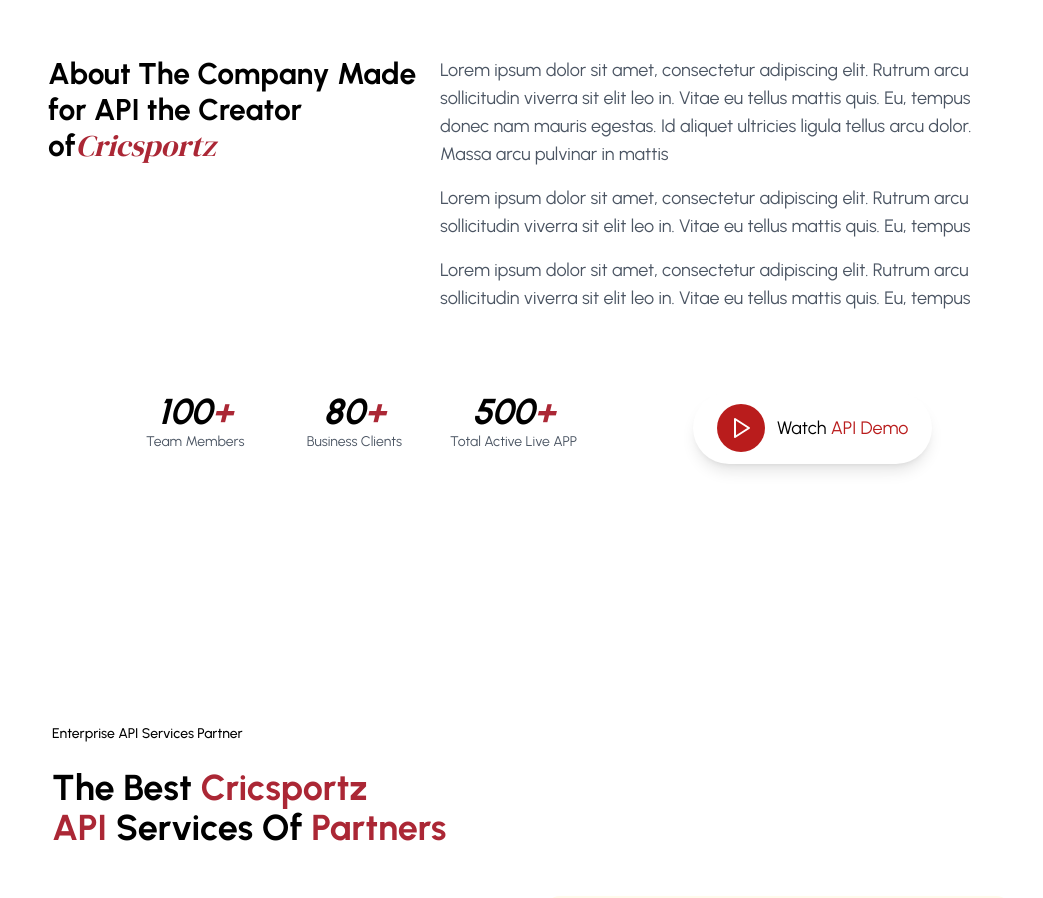
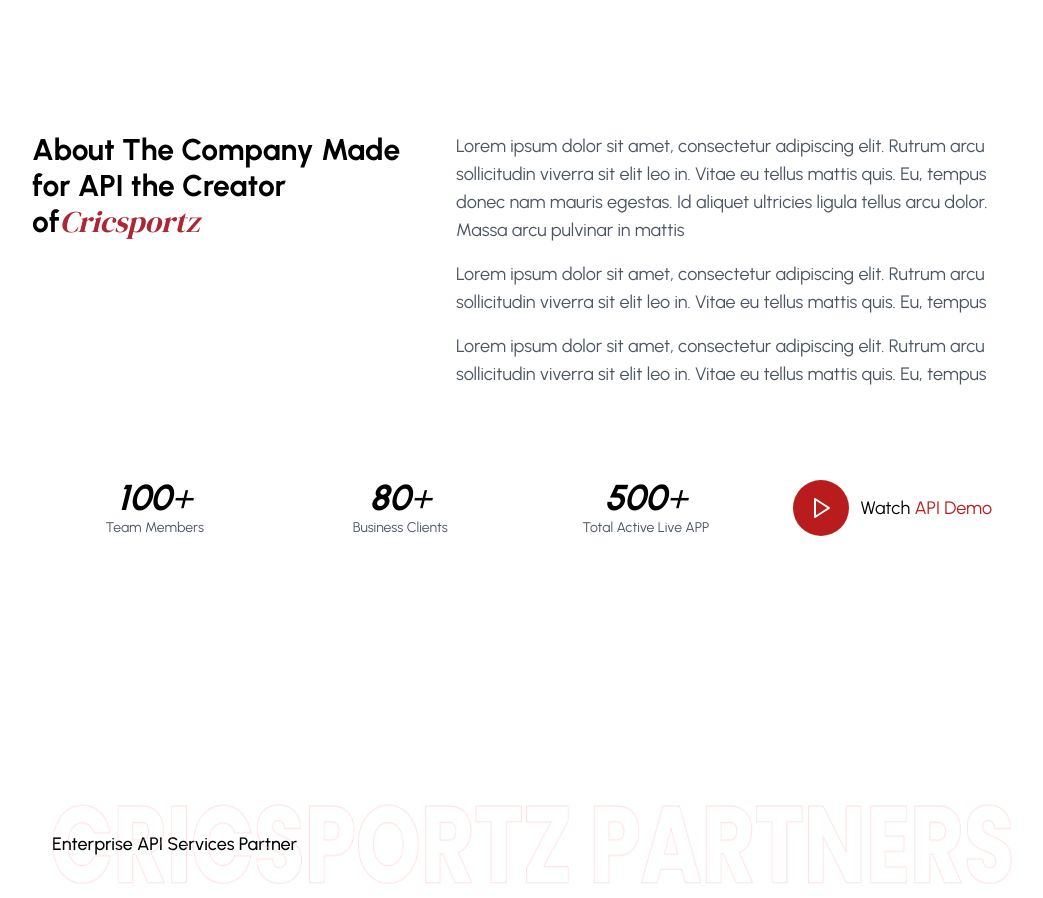
Before and after one commit to developerradheyshyam/cricsports-frontend, a Next.js app: page /about in a window 1280 px wide. Shown: the part 1820-2718 px from the top of the page, without its empty margins (108-1151 px from the left). Built offline with nearby package versions, Linux system fonts and the light colour scheme.

Commit message:
ui improvements in several pages

```diff
--- a/src/app/about/page.jsx
+++ b/src/app/about/page.jsx
@@ -37,7 +37,7 @@
     return (
         <div className={`${urbanist.variable} font-urbanist w-full`}>
             {/* Hero Section */}
-            <section className="min-h-screen relative pt-24 ">
+            <section className="min-h-screen relative pt-24 md:pt-40">
                 <div className="wraper flex flex-col space-y-4 sm:space-y-6 justify-center items-center z-10 text-white px-4 sm:px-6">
                     <h1 className="text-3xl sm:text-4xl md:text-5xl font-bold text-center">About</h1>
                     <span className={`${dmSerif.variable} text-2xl sm:text-3xl font-thin font-dmSerif italic text-center`}>
@@ -109,7 +109,7 @@
                     />
                 </div>
 
-                <div className="absolute  flex justify-center items-center -translate-x-1/2 left-1/2 -bottom-40 sm:-bottom-60 md:-bottom-80 w-full">
+                <div className="absolute  flex justify-center items-center -translate-x-1/2 left-1/2 -bottom-40 sm:-bottom-60 md:-bottom-96 w-full">
                     <Image
                         src="/about-girl.png"
                         alt="About Hero"
@@ -122,7 +122,7 @@
             </section>
 
             {/* Trusted By Section */}
-            <section className="min-h-screen flex items-end justify-center mt-40 sm:mt-32 md:mt-20">
+            <section className="min-h-screen flex items-end justify-center mt-40 ">
                 <div className="pb-6 sm:pb-8 md:pb-10 px-4 bg-white w-full">
                     <div className="max-w-6xl mx-auto text-center">
                         <h2 className="text-2xl sm:text-3xl md:text-4xl font-bold text-gray-900 mb-3 sm:mb-4">
@@ -168,8 +168,8 @@
             {/* About Company Section */}
             <section className="min-h-screen flex items-center justify-center py-12 sm:py-16">
                 <div className="w-full max-w-5xl p-3 mx-auto">
-                    <div className="flex w-full flex-col items-start space-y-12 sm:space-y-20">
-                        <div className="w-full px-4 flex flex-col lg:flex-row lg:justify-between space-y-8 lg:space-y-0">
+                    <div className="flex w-full flex-col items-start space-y-12 sm:space-y-20 ">
+                        <div className="w-full flex flex-col lg:flex-row lg:justify-between space-y-8 lg:space-y-0 md:space-x-4">
                             <div className="w-full lg:w-1/2 space-y-2">
                                 <h2 className="text-3xl sm:text-3xl leading-loose font-semibold ">
                                     About The Company Made
@@ -192,30 +192,30 @@
                         </div>
 
                         {/* Stats and Demo Button */}
-                        <div className="flex flex-col sm:flex-row flex-wrap justify-evenly w-full gap-8 sm:gap-4">
-                            <div className="grid grid-cols-2 sm:grid-cols-3 gap-8 w-full sm:w-auto">
+                        <div className="flex flex-col sm:flex-row flex-wrap justify-between  items-center px-4 w-full gap-8 sm:gap-4">
+                            <div className="flex-1 grid grid-cols-2 sm:grid-cols-3 gap-8  ">
                                 <div className="text-center">
                                     <p className="text-3xl sm:text-4xl font-bold italic">
-                                        100<span className="text-[#AB2735]">+</span>
+                                        100<span className="font-thin">+</span>
                                     </p>
                                     <p className="text-sm text-gray-600">Team Members</p>
                                 </div>
                                 <div className="text-center">
                                     <p className="text-3xl sm:text-4xl font-bold italic">
-                                        80<span className="text-[#AB2735]">+</span>
+                                        80<span className="font-thin">+</span>
                                     </p>
                                     <p className="text-sm text-gray-600">Business Clients</p>
                                 </div>
                                 <div className="text-center">
                                     <p className="text-3xl sm:text-4xl font-bold italic">
-                                        500<span className="text-[#AB2735]">+</span>
+                                        500<span className="font-thin">+</span>
                                     </p>
                                     <p className="text-sm text-gray-600">Total Active Live APP</p>
                                 </div>
                             </div>
 
-                            <button className="flex items-center space-x-3 bg-white rounded-full px-4 sm:px-6 py-2 sm:py-3 shadow-lg hover:shadow-xl transition-shadow mx-auto sm:mx-0">
-                                <div className="w-10 h-10 sm:w-12 sm:h-12 bg-red-700 rounded-full flex items-center justify-center">
+                            <button className=" flex items-center space-x-3 bg-white px-4 sm:px-6 py-2 sm:py-3 transition-shadow mx-auto sm:mx-0">
+                                <div className="w-10 h-10 sm:w-14 sm:h-14 bg-red-700 rounded-full flex items-center justify-center">
                                     <PlayIcon className="w-5 h-5 sm:w-6 sm:h-6 text-white" />
                                 </div>
                                 <span className="text-base sm:text-lg">
@@ -232,7 +232,12 @@
                 <div className="max-w-5xl mx-auto px-4 sm:px-6 lg:px-8">
                     <div className="space-y-8 sm:space-y-12">
                         <div className="space-y-4 sm:space-y-6">
-                            <p className="text-sm font-medium">Enterprise API Services Partner</p>
+                            <div className="w-full relative h-20 flex  items-center">
+                                <div className="absolute inset-0 z-50">
+                                    <Image src="/cricsportz-Partners.png" alt="Background" fill className="object-fill" priority />
+                                </div>
+                                <p className="text-lg font-medium">Enterprise API Services Partner</p>
+                            </div>
                             <h2 className="text-3xl sm:text-4xl font-bold">
                                 The Best <span className="text-[#AB2735]">Cricsportz</span><br />
                                 <span className="text-[#AB2735]">API</span> Services Of <span className="text-[#AB2735]">Partners</span>
--- a/src/app/blog/page.jsx
+++ b/src/app/blog/page.jsx
@@ -60,7 +60,7 @@
     ];
     return (
         <div className={`${urbanist.variable} font-urbanist  w-full   `}>
-            <section className="min-h-screen relative pt-24 md:pt-32 overflow-hidden">
+            <section className="min-h-screen relative pt-40 overflow-hidden">
                 {/* Main content wrapper */}
                 <div className="wraper flex flex-col space-y-4 sm:space-y-6 justify-center items-center z-10 text-white px-4 sm:px-6">
                     {/* Responsive heading with adaptive font sizes */}
@@ -73,8 +73,7 @@
 
                     {/* Responsive paragraph with controlled width and font size */}
                     <p className="max-w-xl sm:max-w-3xl md:max-w-5xl text-center text-sm sm:text-base">
-                        Lorem Ipsum is simply dummy text of the printing and typesetting industry. Lorem Ipsum has been the industry&apos;s standard dummy text ever since the 1500s, when an unknown printer took a galley of type and scrambled it to make a type specimen book. It has survived not only five centuries, but also the leap into electronic typesetting, remaining essentially unchanged. It was popularised in the 1960s with the release of Letraset sheets containing Lorem Ipsum passages, and more recently with desktop publishing software like Aldus PageMaker including versions of Lorem Ipsum.
-                    </p>
+                    All important tours, series, and domestic tournaments from across the world are included in the CricSportz cricket data stream data stream may be utilized in a variety of applications, including but not limited to </p>
                 </div>
 
                 {/* Background image - full coverage */}
--- a/src/app/pricing/page.jsx
+++ b/src/app/pricing/page.jsx
@@ -6,8 +6,8 @@
 
     return (
         <div className={`${urbanist.variable} font-urbanist  w-full   `}>
-            <section className="min-h-screen mb-64 relative pt-20 ">
-                <div className="wraper    flex flex-col space-y-6 mt-10 justify-center items-center z-auto text-white ">
+            <section className="min-h-screen mb-64 sm:mb-[35rem] relative pt-24 md:pt-40">
+                <div className="wraper px-4 md:px-0    flex flex-col space-y-6 mt-10 justify-center items-center z-auto text-white ">
                     <h1 className="text-3xl sm:text-4xl md:text-5xl font-bold text-center">Pricing Plan</h1>
                     <span className={`${dmSerif.variable} text-2xl sm:text-3xl font-thin font-dmSerif italic text-center px-1`}>
 
@@ -33,16 +33,16 @@
                 <div className="absolute  z-0 left-0 -bottom-20">
                     <Image src="/review (5).png" alt="Background" width={600} height={200} className="object-fit" priority />
                 </div>
-                <div className="absolute  flex justify-center items-center -translate-x-1/2 left-1/2 -bottom-40 sm:-bottom-60 md:-bottom-96 w-full">
+                <div className="absolute   flex justify-center  -translate-x-1/2 left-1/2 -bottom-40 sm:-bottom-60 md:-bottom-[35rem]  w-full">
 
-                    <div className="px-6 py-16 bg-white rounded-xl">
+                    <div className="px-6 py-16 bg-white rounded-xl w-full max-w-5xl">
 
                         <Image
                             src="/pricing.png"
                             alt="Background"
                             width={800}
                             height={600}
-                            className="object-contain w-full max-w-[800px] sm:max-w-[1000px] md:max-w-[1200px] h-auto sm:h-[500px] md:h-[600px] z-50"
+                            className="object-fill w-full  h-auto sm:h-[500px] md:h-[700px] z-50"
                             priority
                         />
                     </div>
```
Also changed, not shown: src/app/contact/page.jsx (+12 -12 lines), src/app/page.jsx (+4 -4 lines), public/cricsportz-Partners.png (added).
